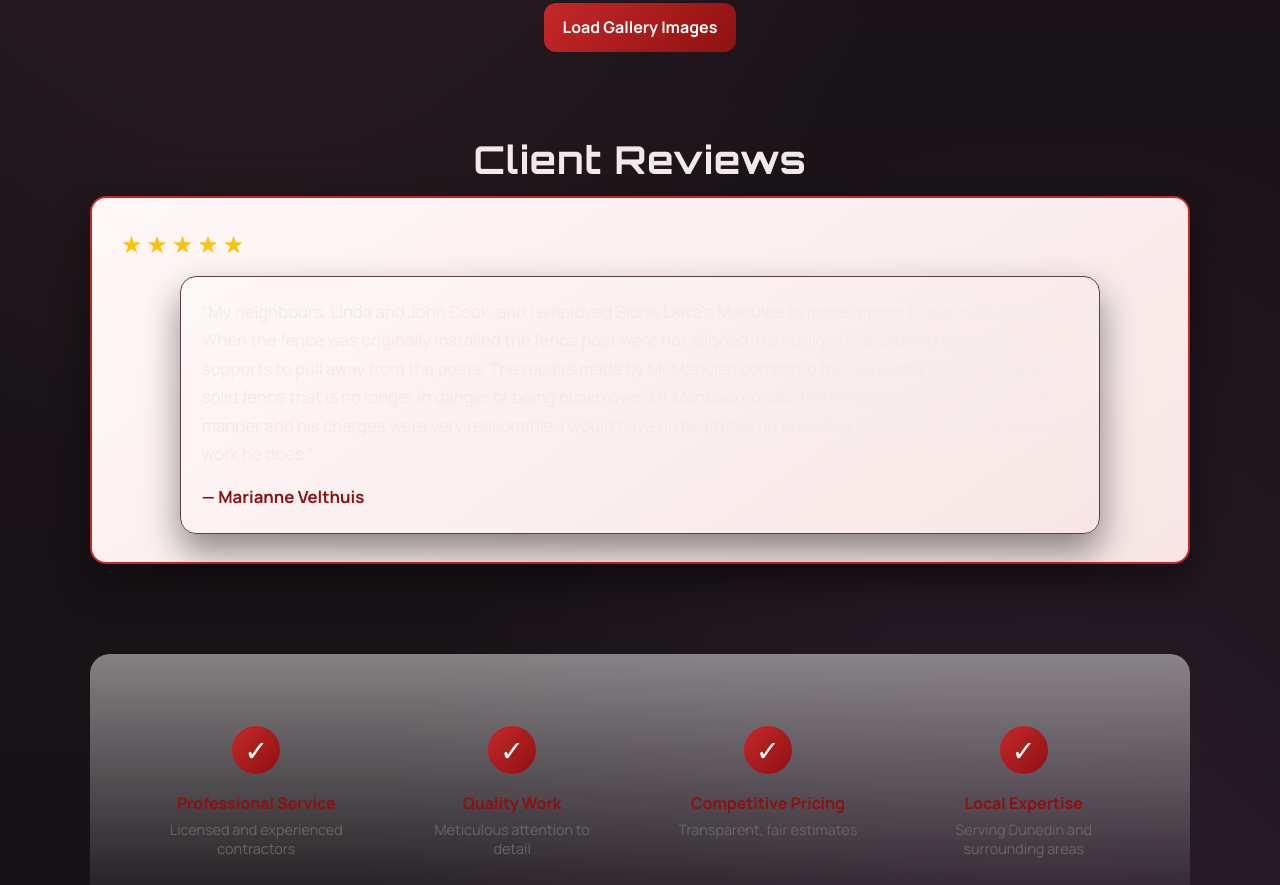
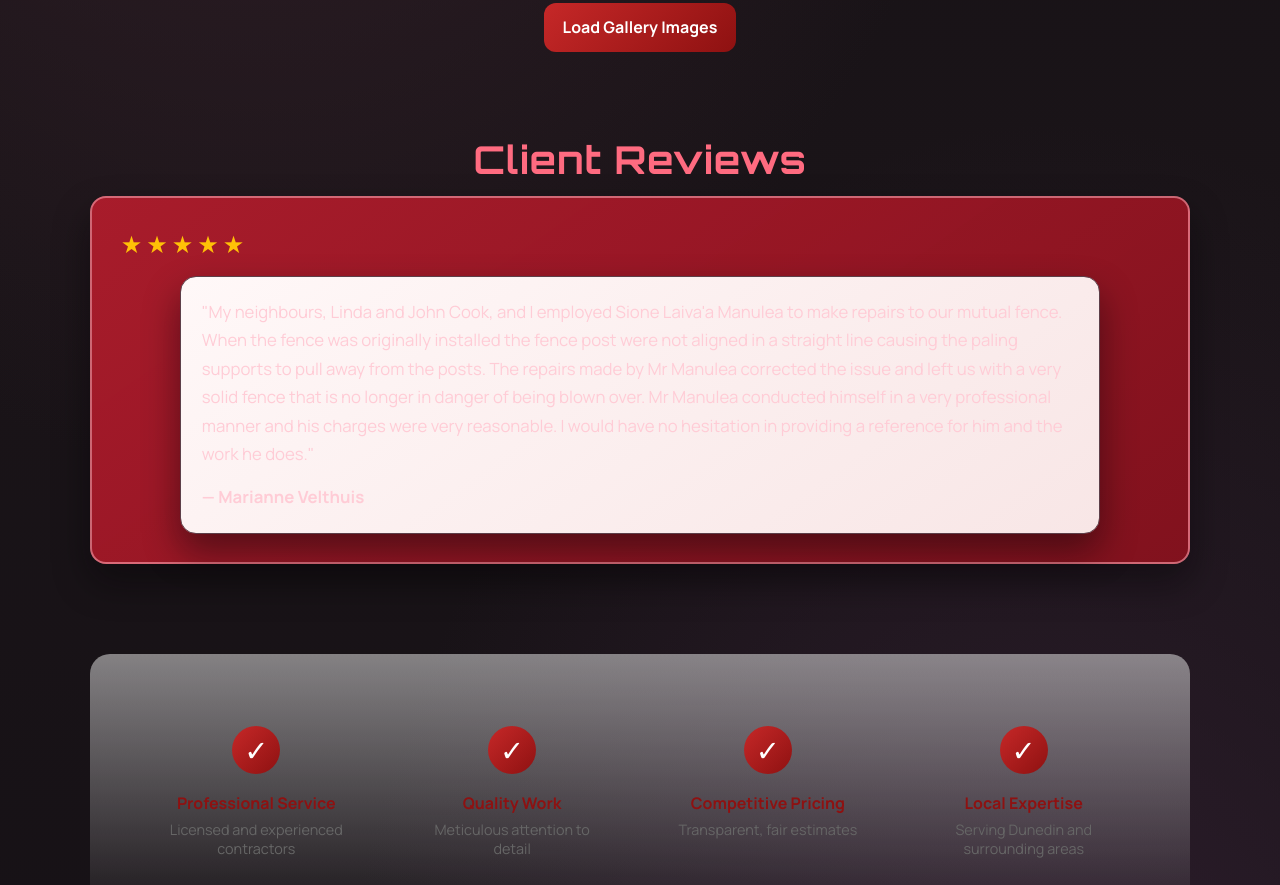
Before and after one commit to otago-star/ManuleaConstruction, a website built with Vite: page index.html in a window 1280 px wide. Shown: the part 1009-1894 px from the top of the page. Built offline with nearby package versions, Linux system fonts and the light colour scheme.

Commit message:
Changed colours

```diff
--- a/styles.css
+++ b/styles.css
@@ -300,11 +300,20 @@ body > * {
 }
 
 .review-item {
-  background: linear-gradient(145deg, #fff8f8 0%, #f8e6e6 100%);
-  border: 2px solid var(--brand);
+  background: linear-gradient(145deg, rgba(176, 28, 44, 0.95) 0%, rgba(132, 18, 30, 0.98) 100%);
+  border: 2px solid rgba(255, 164, 178, 0.58);
   border-radius: 16px;
   padding: 1.8rem;
   box-shadow: var(--shadow);
+}
+
+.review-item .review-quote,
+.review-item .review-quote cite {
+  color: #ffccd6;
+}
+
+.reviews h2 {
+  color: #ff6b80;
 }
 
 .review-rating {
@@ -397,7 +406,7 @@ body > * {
   background: transparent;
   box-shadow: none;
   display: block;
-  filter: drop-shadow(0 2px 8px rgba(5, 12, 24, 0.45));
+  filter: brightness(0) saturate(100%) invert(14%) sepia(95%) saturate(6470%) hue-rotate(351deg) brightness(88%) contrast(118%) drop-shadow(0 2px 8px rgba(5, 12, 24, 0.45));
 }
 
 .logo-showcase {
```
